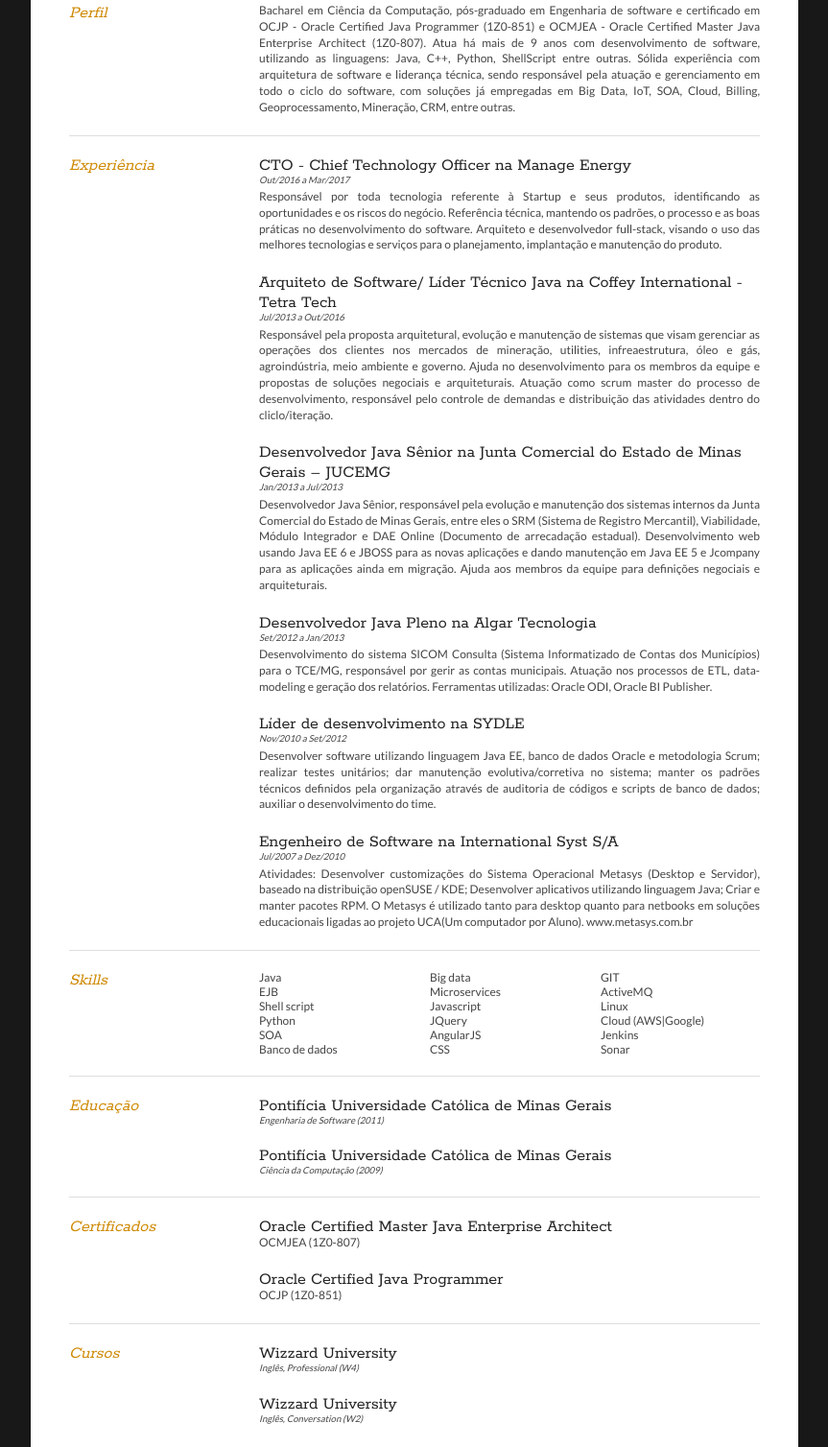
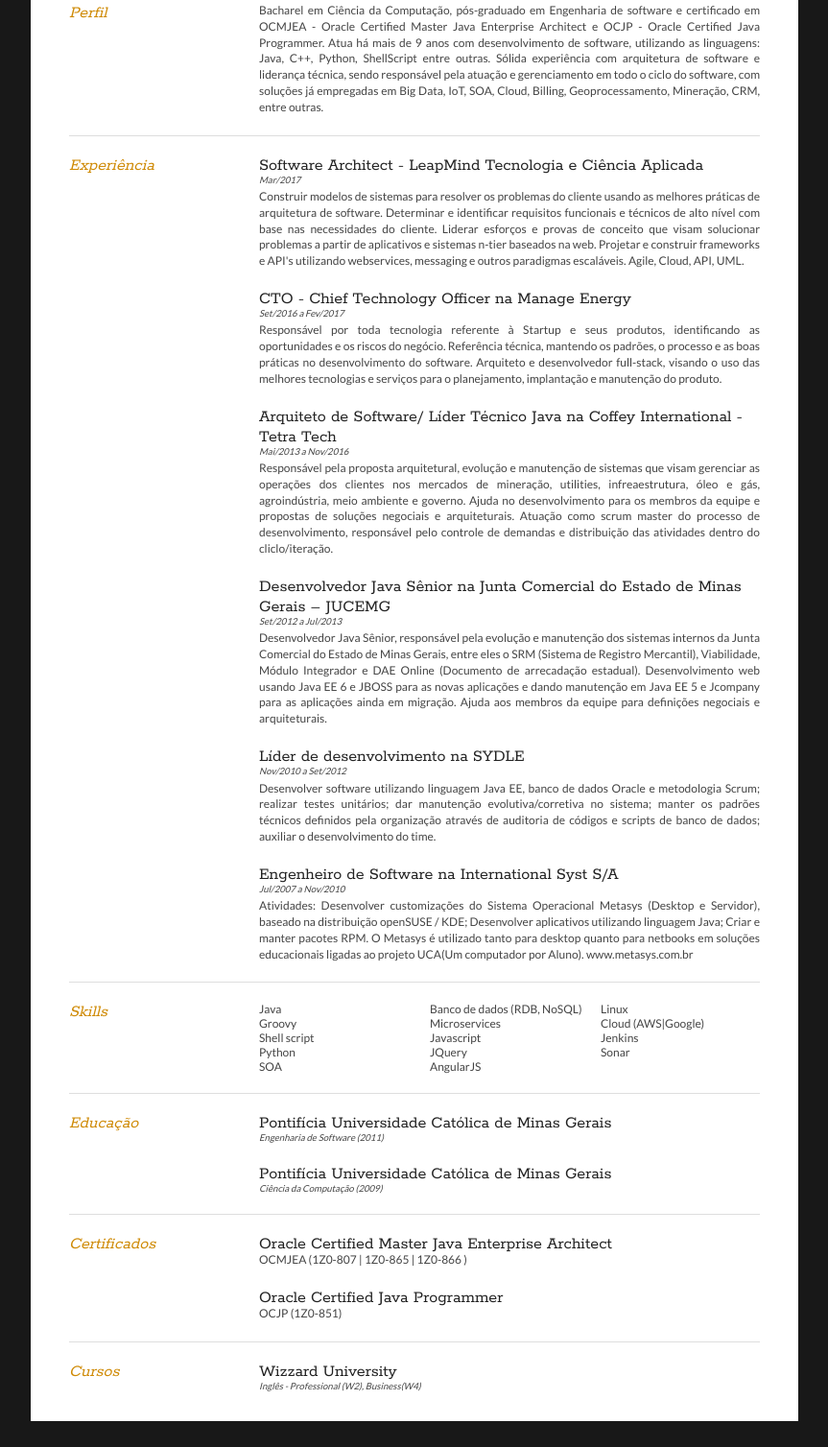
Before and after one commit to dani-menezes/Curriculum, a plain HTML site: page WebContent/index.html in a window 1280 px wide. Shown: the part 243-1751 px from the top of the page at 96% size, without its empty margins (208-1071 px from the left). Drawn offline with Linux system fonts and the light colour scheme.

Commit message:
Curriculo

```diff
--- a/WebContent/index.html
+++ b/WebContent/index.html
@@ -27,7 +27,7 @@
 				<li><a href="daniel.afmenezes@gmail.com" target="_blank"><img src="mail.png"></>&nbsp;daniel.afmenezes@gmail.com</a></li>
 				<li><a href="https://www.linkedin.com/in/daniel-menezes/"><img src="linkedin_bw.png"></>&nbsp;www.linkedin.com/in/daniel-menezes/</a></li>
 				<li><img src="phone.png"></>&nbsp;(31) 9 9985-2662</li>
-				<li>Solteiro, 29 Anos</li>
+				<li>Solteiro, 30 Anos</li>
 			</ul>
 		</div>
 		<div class="clear"></div>
@@ -41,7 +41,7 @@
 				</div>
 
 				<div class="sectionContent">
-					<p>Bacharel em Ciência da Computação, pós-graduado em Engenharia de software e certificado em OCJP - Oracle Certified Java Programmer (1Z0-851) e OCMJEA - Oracle Certified Master Java Enterprise Architect (1Z0-807). Atua há mais de 9 anos com desenvolvimento de software, utilizando as linguagens: Java, C++, Python, ShellScript entre outras. Sólida experiência com arquitetura de software e liderança técnica, sendo responsável pela atuação e gerenciamento em todo o ciclo do software, com soluções já empregadas em Big Data, IoT, SOA, Cloud, Billing, Geoprocessamento, Mineração, CRM, entre outras.</p>
+					<p>Bacharel em Ciência da Computação, pós-graduado em Engenharia de software e certificado em OCMJEA - Oracle Certified Master Java Enterprise Architect e OCJP - Oracle Certified Java Programmer. Atua há mais de 9 anos com desenvolvimento de software, utilizando as linguagens: Java, C++, Python, ShellScript entre outras. Sólida experiência com arquitetura de software e liderança técnica, sendo responsável pela atuação e gerenciamento em todo o ciclo do software, com soluções já empregadas em Big Data, IoT, SOA, Cloud, Billing, Geoprocessamento, Mineração, CRM, entre outras.</p>
 				</div>
 			</article>
 			<div class="clear"></div>
@@ -55,27 +55,27 @@
 
 			<div class="sectionContent">
 				<article>
+					<h2>Software Architect - LeapMind Tecnologia e Ciência Aplicada</h2>
+					<p class="subDetails">Mar/2017</p>
+					<p>Construir modelos de sistemas para resolver os problemas do cliente usando as melhores práticas de arquitetura de software. Determinar e identificar requisitos funcionais e técnicos de alto nível com base nas necessidades do cliente. Liderar esforços e provas de conceito que visam solucionar problemas a partir de aplicativos e sistemas n-tier baseados na web. Projetar e construir frameworks e API's utilizando webservices, messaging e outros paradigmas escaláveis. Agile, Cloud, API, UML.</p>
+				</article>
+
+				<article>
 					<h2>CTO - Chief Technology Officer na Manage Energy</h2>
-					<p class="subDetails">Out/2016 a Mar/2017</p>
+					<p class="subDetails">Set/2016 a Fev/2017</p>
 					<p>Responsável por toda tecnologia referente à Startup e seus produtos, identificando as oportunidades e os riscos do negócio. Referência técnica, mantendo os padrões, o processo e as boas práticas no desenvolvimento do software. Arquiteto e desenvolvedor full-stack, visando o uso das melhores tecnologias e serviços para o planejamento, implantação e manutenção do produto.</p>
 				</article>
 
 				<article>
 					<h2>Arquiteto de Software/ Líder Técnico Java na Coffey International - Tetra Tech</h2>
-					<p class="subDetails">Jul/2013 a Out/2016</p>
+					<p class="subDetails">Mai/2013 a Nov/2016</p>
 					<p>Responsável pela proposta arquitetural, evolução e manutenção de sistemas que visam gerenciar as operações dos clientes nos mercados de mineração, utilities, infreaestrutura, óleo e gás, agroindústria, meio ambiente e governo. Ajuda no desenvolvimento para os membros da equipe e propostas de soluções negociais e arquiteturais. Atuação como scrum master do processo de desenvolvimento, responsável pelo controle de demandas e distribuição das atividades dentro do cliclo/iteração.</p>
 				</article>
 
 				<article>
 					<h2>Desenvolvedor Java Sênior na Junta Comercial do Estado de Minas Gerais – JUCEMG</h2>
-					<p class="subDetails">Jan/2013 a Jul/2013</p>
+					<p class="subDetails">Set/2012 a Jul/2013</p>
 					<p>Desenvolvedor Java Sênior, responsável pela evolução e manutenção dos sistemas internos da Junta Comercial do Estado de Minas Gerais, entre eles o SRM (Sistema de Registro Mercantil), Viabilidade, Módulo Integrador e DAE Online (Documento de arrecadação estadual). Desenvolvimento web usando Java EE 6 e JBOSS para as novas aplicações e dando manutenção em Java EE 5 e Jcompany para as aplicações ainda em migração. Ajuda aos membros da equipe para definições negociais e arquiteturais.</p>
-				</article>
-
-				<article>
-					<h2>Desenvolvedor Java Pleno na Algar Tecnologia</h2>
-					<p class="subDetails">Set/2012 a Jan/2013</p>
-					<p>Desenvolvimento do sistema SICOM Consulta (Sistema Informatizado de Contas dos Municípios) para o TCE/MG, responsável por gerir as contas municipais. Atuação nos processos de ETL, data-modeling e geração dos relatórios. Ferramentas utilizadas: Oracle ODI, Oracle BI Publisher. </p>
 				</article>
 
 				<article>
@@ -86,7 +86,7 @@
 
 				<article>
 					<h2>Engenheiro de Software na International Syst S/A</h2>
-					<p class="subDetails">Jul/2007 a Dez/2010</p>
+					<p class="subDetails">Jul/2007 a Nov/2010</p>
 					<p>Atividades: Desenvolver customizações do Sistema Operacional Metasys (Desktop e Servidor), baseado na distribuição openSUSE / KDE; Desenvolver aplicativos utilizando linguagem Java; Criar e manter pacotes RPM. O Metasys é utilizado tanto para desktop quanto para netbooks em soluções educacionais ligadas ao projeto UCA(Um computador por Aluno). www.metasys.com.br </p>
 				</article>
 
@@ -103,19 +103,15 @@
 			<div class="sectionContent">
 				<ul class="keySkills">
 					<li>Java</li>
-					<li>EJB</li>
+					<li>Groovy</li>
 					<li>Shell script</li>
 					<li>Python</li>
 					<li>SOA</li>
-					<li>Banco de dados</li>
-					<li>Big data</li>
+					<li>Banco de dados (RDB, NoSQL)</li>
 					<li>Microservices</li>
 					<li>Javascript</li>
 					<li>JQuery</li>
 					<li>AngularJS</li>
-					<li>CSS</li>
-					<li>GIT</li>
-					<li>ActiveMQ</li>
 					<li>Linux</li>
 					<li>Cloud (AWS|Google)</li>
 					<li>Jenkins</li>
@@ -157,7 +153,7 @@
 
 				<article>
 					<h2>Oracle Certified Master Java Enterprise Architect </h2>
-					<p>OCMJEA (1Z0-807)</p>
+					<p>OCMJEA (1Z0-807 | 1Z0-865 | 1Z0-866 )</p>
 				</article>
 
 				<article>
@@ -178,21 +174,14 @@
 
 				<article>
 					<h2>Wizzard University</h2>
-					<p class="subDetails">Inglês, Professional (W4)</p>
-					<p></p>
-				</article>
-
-				<article>
-					<h2>Wizzard University</h2>
-					<p class="subDetails">Inglês, Conversation (W2)</p>
+					<p class="subDetails">Inglês - Professional (W2), Business(W4)</p>
 					<p></p>
 				</article>
 
 			</div>
 			<div class="clear"></div>
 		</section>
-		<br>
-		<br>
+
 	</div>
 </div>
 </body>
```
